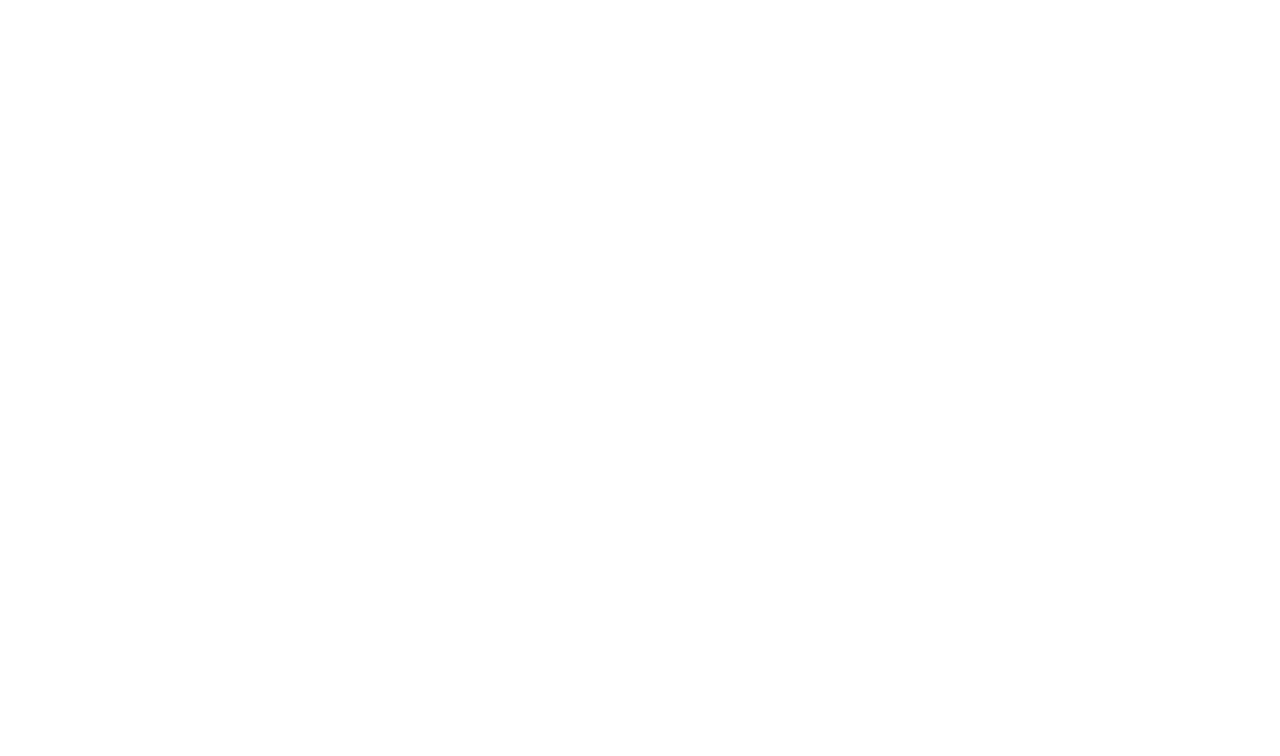
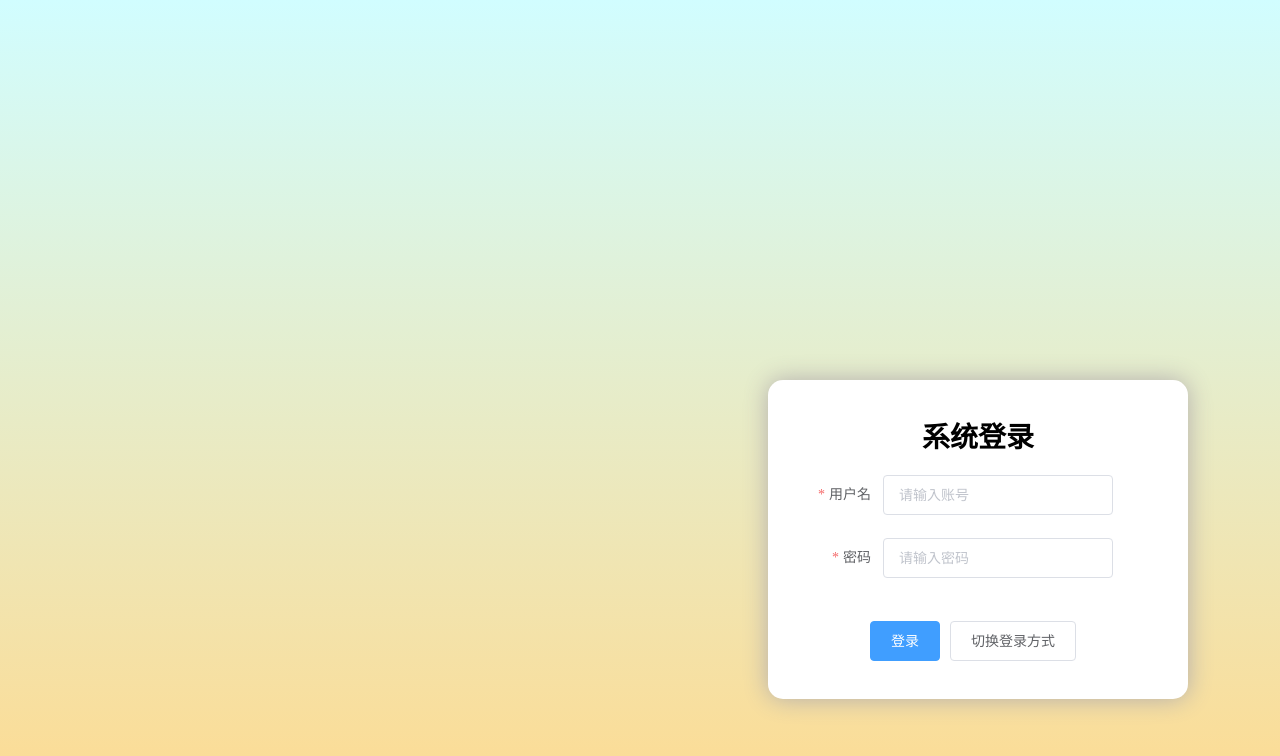
Before and after one commit to webzhangz/management, a Vue app: page /login in a window 1280 px wide. Shown: the top 756 px of the page. Built offline with nearby package versions, Linux system fonts and the light colour scheme.

Commit message:
完成登录用户鉴权功能

```diff
--- a/package.json
+++ b/package.json
@@ -12,6 +12,7 @@
     "core-js": "^3.8.3",
     "echarts": "^5.5.0",
     "element-ui": "^2.15.14",
+    "js-cookie": "^3.0.5",
     "less": "^4.2.0",
     "less-loader": "^7.3.0",
     "mockjs": "^1.1.0",
--- a/src/api/index.js
+++ b/src/api/index.js
@@ -10,6 +10,7 @@
 // 		method:'GET'
 // 	})
 // }
+
 import mockreq from './mockaxios'
 // 模拟1环境
 export const getData = ()=> mockreq.get('/home/getdata')
@@ -22,3 +23,7 @@ export const createUser = (data)=> mockreq.post('/user/add',data)
 export const updateUser = (data)=> mockreq.post('/user/update',data)
 
 export const deleteUser = (data)=> mockreq.post('/user/del',data)
+
+
+// Login
+export const getLogin = (data)=> mockreq.post('/login',data)
--- a/src/components/CommonHeader.vue
+++ b/src/components/CommonHeader.vue
@@ -9,13 +9,13 @@
 	</div>
 	<!-- 右侧 -->
 	<div class="r-content">
-		<el-dropdown>
+		<el-dropdown @command="handleCommand">
 			<span class="el-dropdown-link">
 				<img class="user-img" src="@/assets/images/headphoto.png" alt="客户">
 			</span>
 			<el-dropdown-menu slot="dropdown">
-				<el-dropdown-item>修改用户</el-dropdown-item>
-				<el-dropdown-item>退出</el-dropdown-item>
+				<el-dropdown-item command="mend">修改用户</el-dropdown-item>
+				<el-dropdown-item command="exit">退出</el-dropdown-item>
 			</el-dropdown-menu>
 		</el-dropdown>
 	</div>
@@ -23,6 +23,7 @@
 </template>
 
 <script>
+import Cookies from 'js-cookie';
 import { mapState } from 'vuex';
 export default {
 	data() {
@@ -35,6 +36,10 @@ export default {
 			// 调用store中nav的mutations
 			this.$store.commit('isShowCollapse')
 		},
+		handleCommand(){
+			Cookies.remove("Token")
+			this.$router.push({name:'login'})
+		}
 	},
 	computed:{
 		...mapState({
--- a/src/components/CommonTags.vue
+++ b/src/components/CommonTags.vue
@@ -23,6 +23,9 @@ export default {
 		return {
 
 		}
+	},
+	mounted(){
+		console.log(this.$store.state);
 	},
 	methods:{
 		// 点击跳转到目标页
--- a/src/main.js
+++ b/src/main.js
@@ -6,12 +6,23 @@ import ElementUI from 'element-ui'
 import './mock/mockSever';
 // ui样式
 import 'element-ui/lib/theme-chalk/index.css';
+import router from './router';
+
+import store from './store';
+import Cookies from 'js-cookie';
+
 // 注册使用ui
 Vue.use(ElementUI)
 
-import router from './router';
-
-import store from './store';
+router.beforeEach((to,from,next)=>{
+	const token = Cookies.get('Token')
+	if(to.name !== 'login' && !token ){
+		next({name:'login'})
+	}
+	else if(to.name === 'login' && token){
+		next({name:'home'})
+	}else next()
+})
 
 Vue.config.productionTip = false
 
--- /dev/null
+++ b/src/mock/licence.js
@@ -0,0 +1,92 @@
+import Mock from 'mockjs'
+
+export default {
+	getLogin : config =>{
+		console.log(config.body);
+		const {username,password }= JSON.parse(config.body)
+		if(username === 'admin' && password  === 'admin'){
+			return {
+				code:200,
+				data:{
+					menu:[
+						{
+							path:"/",
+							name: "home",
+							label:"首页",
+							icon: "s-home",
+							url:"Home/Home"
+						},
+						{
+							path:"/mall",
+							name: "mall",
+							label:"商品管理",
+							icon: "video-play",
+							url:"MallManage/MallManage"
+						},
+						{
+							path:"/user",
+							name: "user",
+							label:"用户管理",
+							icon: "user",
+							url:"UserManage/UserManage"
+						},
+						{
+							label:"其他",
+							icon:"location",
+							children: [{
+								path: "/page1",
+								name: "page1",
+								label:"页面1",
+								icon:"setting",
+								url: "other/Pageone"
+							},
+							{
+								path: "/page2",
+								name: "page2",
+								label:"页面2",
+								icon:"setting",
+								url: "other/Pagetwo"
+							}]
+						}
+					],
+					token:Mock.Random.guid(),
+				},
+				// token信息
+
+				message:'获取成功'
+			}
+		}else if (username === 'user' && password === '123'){
+			return {
+				code:200,
+				data:{
+					menu:[
+						{
+							path:"/",
+							name: "home",
+							label:"首页",
+							icon: "s-home",
+							url:"Home/Home"
+						},
+						{
+							path:"/mall",
+							name: "mall",
+							label:"商品管理",
+							icon: "video-play",
+							url:"MallManage/MallManage"
+						}
+					],
+					// token信息
+					Token:Mock.Random.guid(),
+					message:'获取成功'
+				}
+			}
+		}else {
+			return{
+				data:{
+					code:404,
+					message:'密码错误'
+				}
+			}
+		}
+	}
+}
--- a/src/mock/mockSever.js
+++ b/src/mock/mockSever.js
@@ -3,11 +3,13 @@ import Mock  from 'mockjs'
 // webpack默认对外暴露，图片,JSON数据格式
 import home from './home.json'
 import User from './user.js'
+import licence from './licence'
 
 Mock.mock('/mock/user/add','post',User.createUser)
 Mock.mock('/mock/user/update','post',User.updateUser)
 Mock.mock('/mock/user/del','post',User.deleteUser)
 Mock.mock(/mock\/user\/get/,User.getUserList)
 
+Mock.mock('/mock/login','post',licence.getLogin)
 // mock完整数据：第一个参数请求地址    第二个请求数据
 Mock.mock('/mock/home/getdata',{code:200,data:home})
--- a/src/mock/user.js
+++ b/src/mock/user.js
@@ -45,7 +45,7 @@ export default {
 	 * @return {(code:number,count:number,data:*[])}
 	*/
 	getUserList: config => {
-		console.log(config.url);
+		// console.log(config.url);
 		const { name, page = 1, limit = 20 } = param2Obj(config.url)
 		// console.log(name, page, limit);
 		const mockList = List.filter(user => {
--- a/src/router/index.js
+++ b/src/router/index.js
@@ -7,6 +7,8 @@ import Main from '@/views/Main.vue'
 import Mall from '@/views/Mall.vue'
 import pageTwo from '@/views/pageTwo.vue';
 import pageOne from '@/views/pageOne.vue';
+import Login from '@/views/login.vue'
+
 
 // 重写vuerouter的push和replace方法
 const rwPush = VueRouter.prototype.push
@@ -29,6 +31,7 @@ VueRouter.prototype.replace = function (location, onComplete, onAbort) {
     rwReplace.call(this, location, onComplete, onAbort)
   }
 }
+
 
 
 Vue.use(VueRouter)
@@ -68,6 +71,11 @@ const 	routes  = [
 		]
 
 	},
+	{
+		path:'/login',
+		name:'login',
+		component:Login
+	}
 
 
 
--- a/src/views/User.vue
+++ b/src/views/User.vue
@@ -1,5 +1,5 @@
 <template>
-	<div class="userManage">
+	<div class="userManage" v-loading="loading">
 		<div class="layout">
 			<!-- 提示框 -->
 			<el-dialog :title="title" :visible.sync="dialogFormVisible" :before-close="handdleVisible">
@@ -75,6 +75,7 @@ export default {
 	name: 'UserHeader',
 	data() {
 		return {
+			loading:true,
 			title:'新增用户',
 			input: {
 				name:""
@@ -111,13 +112,12 @@ export default {
 					{ message: '请输入地址' }
 				]
 			},
-			modalType: 0 //0表示新增的弹窗   1表示编辑
+			modalType: 0 //0表示新增的弹窗   1表示编辑 新增提示框和编辑提示框复用同一个，`modalType`字段表示
 		}
 	},
 	mounted() {
 		// 获取数据
 		this.getUser()
-		this.modalType = 0
 	},
 	computed: {
 		// 筛选出sex == 0 和 sex== 1情况
@@ -150,7 +150,6 @@ export default {
 					}
 					this.handdleVisible()
 				}
-
 			})
 		},
 		// 关闭弹窗时
@@ -198,15 +197,20 @@ export default {
 		},
 		//封装 请求获取用户数据
 		getUser() {
-			return getUserList({params:{...this.input,...this.pageData},}).then((result) => {
+			// console.log('getUser');
+			getUserList({params:{...this.input,...this.pageData}}).then((result) => {
+				this.loading = false
 				if (result.code == 200) {
 					// console.log(result);
 					this.UserList = result.data
 					this.pagecount = result.count
 				}
+			}).catch(()=>{
+				alert("网络错误")
 			})
 		},
 		searchList(){
+			console.log(this.input);
 			this.getUser()
 		}
 	},
--- /dev/null
+++ b/src/views/login.vue
@@ -0,0 +1,100 @@
+<template>
+	<div class="login-mall">
+		<el-form :model="loginFrom" class="login" label-width="80px" :inline="true" :rules="rules">
+			<h3 class="login-title">系统登录</h3>
+			<el-form-item label="用户名" prop="username">
+				<el-input v-model="loginFrom.username" placeholder="请输入账号"></el-input>
+			</el-form-item>
+			<el-form-item label="密码" prop="password">
+				<el-input type="password" placeholder="请输入密码" v-model="loginFrom.password"></el-input>
+			</el-form-item>
+			<div  class="footer">
+				<el-form-item>
+				<el-button type="primary" @click="submitlogin">登录</el-button>
+				<el-button @click="resetForm('ruleForm')">切换登录方式</el-button>
+				</el-form-item>
+			</div>
+		</el-form>
+	</div>
+</template>
+
+<script>
+import { getLogin } from '@/api';
+// import Cookies from 'js-cookie'
+export default {
+	name: 'myLogin',
+	data() {
+		return {
+			loginFrom: {
+				username: '',
+				password: ""
+			},
+			rules: {
+				username: [
+					{ required: true, message: '请输入账号名称', trigger: 'blur' }
+				],
+				password: [
+					{ required: true, message: '请输入密码', trigger: 'blur' }
+				]
+			}
+		}
+	},
+	methods:{
+		// 登录按钮
+		submitlogin(){
+			getLogin({...this.loginFrom}).then((res)=>{
+				console.log(res);
+			})
+			// token信息
+			// Cookies.set('Token',Token,{expires:3})
+			// this.$router.push({name:'home'})
+		}
+	}
+}
+</script>
+
+<style scoped lang="less">
+@media (max-width: 1200px) {
+  .login-mall {
+		background-image: linear-gradient(to top, #c1dfc4 0%, #deecdd 100%);
+  }
+}
+
+@media (min-width: 1200px) {
+  .login-mall {
+		background-image: linear-gradient(to top, #fddb92 0%, #d1fdff 100%);
+  }
+}
+.login-mall{
+
+	width: 100%;
+	height: 100vh;
+	top: 0;
+  left: 0;
+	position: relative;
+	.login {
+		position: absolute;
+			border-radius: 15px;
+			width: 350px;
+			margin-top: 380px;
+			margin-left: 60%;
+			box-shadow: 0 0 25px #b2aeae;
+			background-color: #ffffff;
+			padding: 35px 35px 15px 35px;
+			.login-title {
+				text-align: center;
+				font-size: 28px;
+				margin-bottom: 20px;
+			}
+			.el-input {
+				width: 230px;
+			}
+			.footer{
+				margin-top: 20px;
+				display: flex;
+				justify-content: center;
+			}
+		}
+}
+
+</style>
```
Also changed, not shown: 2 other files (tests, documents, lock files or other folders).
